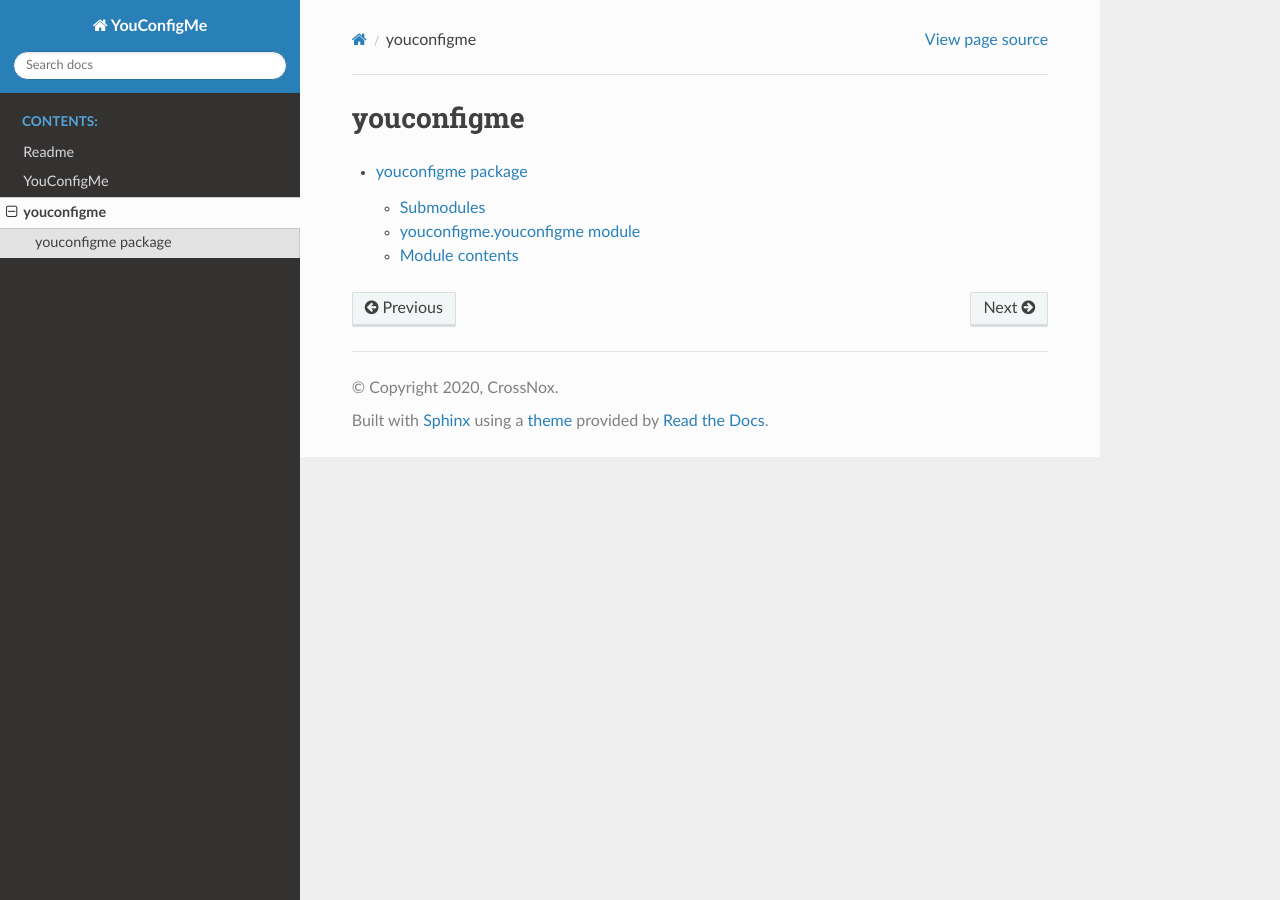
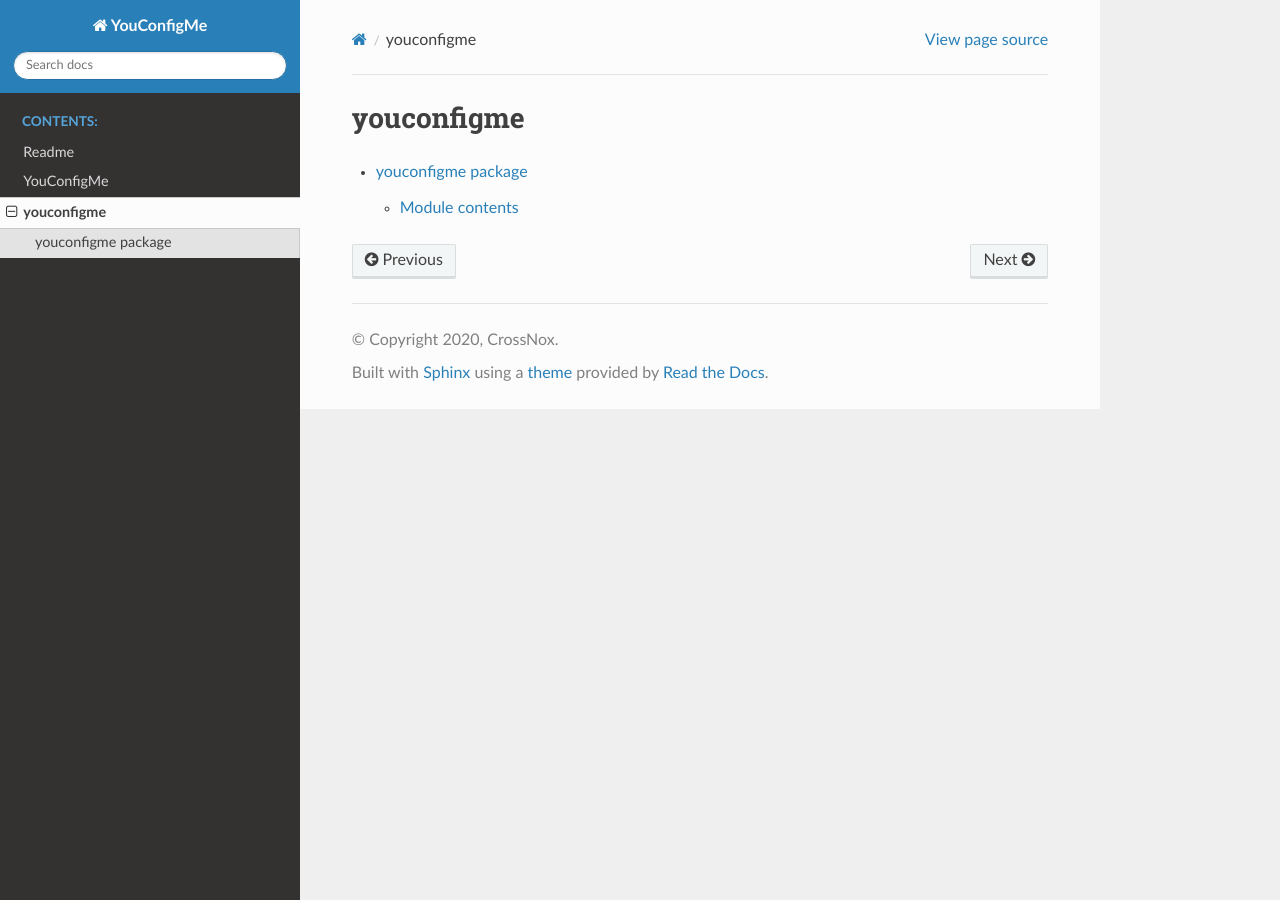
Before and after one commit to CrossNox/YouConfigMe, a Sphinx documentation site: the page built from docs/source/modules.rst, in a window 1280 px wide. Built offline with Sphinx 7.4.7 and the Read the Docs theme 2.0.0, drawn with Linux system fonts in a browser that asks for light colours.

Commit message:
improve docs

```diff
--- a/docs/source/conf.py
+++ b/docs/source/conf.py
@@ -44,6 +44,8 @@
 # This pattern also affects html_static_path and html_extra_path.
 exclude_patterns = []
 
+autoclass_content = 'both'
+member_order = 'bysource'
 
 # -- Options for HTML output -------------------------------------------------
 
--- a/docs/source/youconfigme.rst
+++ b/docs/source/youconfigme.rst
@@ -1,16 +1,5 @@
 youconfigme package
 ===================
-
-Submodules
-----------
-
-youconfigme.youconfigme module
-------------------------------
-
-.. automodule:: youconfigme.youconfigme
-   :members:
-   :undoc-members:
-   :show-inheritance:
 
 
 Module contents
```
Also changed, not shown: 15 other files.
